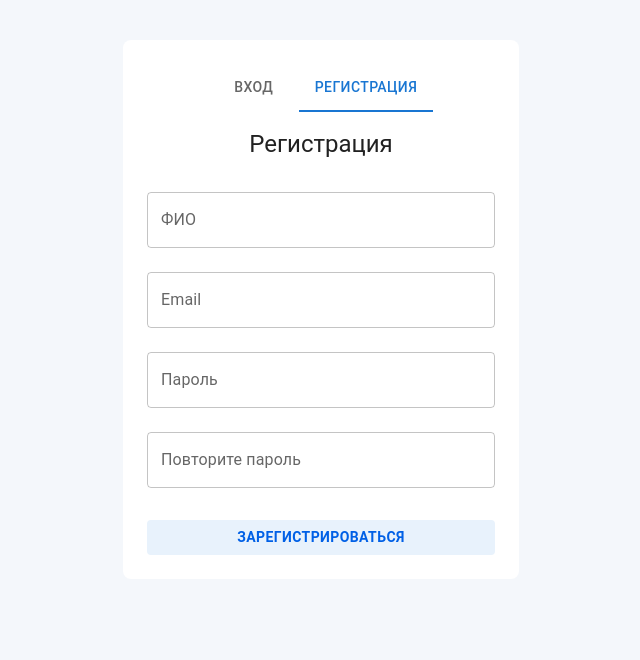
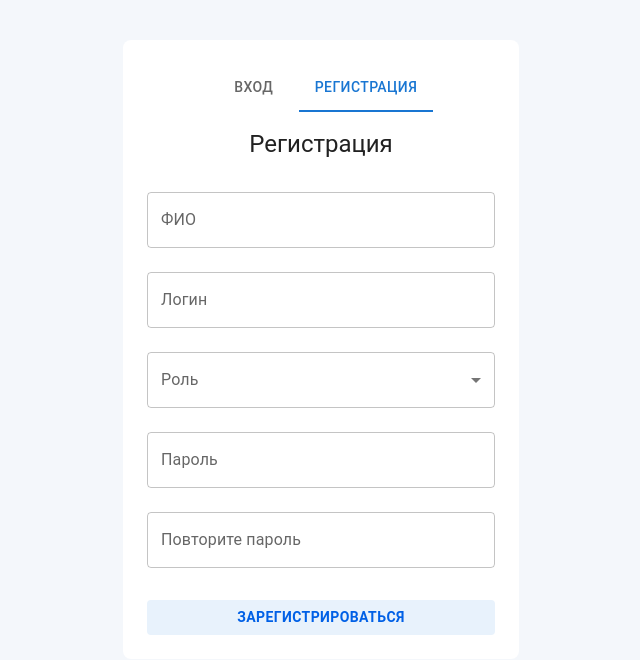
Before and after one commit to buzzilka/team-development, a React (Vite) app: page /auth in a window 1280 px wide. Both pictures are taken after a click on the tab "РЕГИСТРАЦИЯ". Shown: the top 660 px of the page, without its empty margins (319-959 px from the left). Built offline with nearby package versions, Linux system fonts and the light colour scheme.

Commit message:
Authorization fixes, add role and group fields for registration and axios interceptors

```diff
--- /dev/null
+++ b/src/api/apiClient.ts
@@ -0,0 +1,33 @@
+import axios from "axios";
+
+const apiClient = axios.create({
+  baseURL: "/api",
+  headers: {
+    "Content-Type": "application/json",
+  }
+});
+
+apiClient.interceptors.request.use(
+  (config) => {
+    const token = localStorage.getItem("token");
+    if (token) {
+      config.headers.Authorization = `Bearer ${token}`;
+    }
+    return config;
+  },
+  (error) => {
+    return Promise.reject(error);
+  }
+);
+
+apiClient.interceptors.response.use(
+  (response) => response,
+  async (error) => {
+    if (error.response?.status === 401) {
+      console.log("Неавторизован! Возможно, истек токен.");
+    }
+    return Promise.reject(error);
+  }
+);
+
+export default apiClient;
--- /dev/null
+++ b/src/api/auth.ts
@@ -0,0 +1,13 @@
+import apiClient from "./apiClient";
+
+//Ссылка на API не указана, так как в vite.config.ts указан proxy для локальной связи с сервером
+
+export const loginUser = async (login: string, password: string) => {
+  const response = await apiClient.post(`api/User/login`, {login, password});
+  return response.data;
+};
+
+export const registerUser = async (name: string, login: string, password: string, role: string, group: string) => {
+  const response = await apiClient.post(`api/User/register`, { name, login, password, role, group });
+  return response.data;
+};
--- a/src/api/auth.tsx
+++ /dev/null
@@ -1,17 +0,0 @@
-import axios from "axios";
-
-//Ссылка на API не указана, так как в vite.config.ts указан proxy для связи с сервером
-
-export const loginUser = async (login: string, password: string) => {
-  const response = await axios.post(`api/User/login`, {login, password },{ headers: {
-    'Content-Type': 'application/json',
-  }});
-  return response.data;
-};
-
-export const registerUser = async (name: string, login: string, password: string) => {
-  const response = await axios.post(`api/User/register`, { name, login, password }, { headers: {
-    'Content-Type': 'application/json',
-  }});
-  return response.data;
-};
--- a/src/components/LginForm.tsx
+++ b/src/components/LginForm.tsx
@@ -5,7 +5,7 @@ import { TextField, Button, Box, Typography } from "@mui/material";
 import { loginUser } from "../api/auth";
 
 const schema = yup.object({
-  email: yup.string().required("Введите email"),
+  login: yup.string().min(6, "Минимум 6 символов").required("Введите логин"),
   password: yup
     .string()
     .min(6, "Минимум 6 символов")
@@ -21,9 +21,9 @@ const LoginForm = () => {
     resolver: yupResolver(schema),
   });
 
-  const onSubmit = async (data: { email: string; password: string }) => {
+  const onSubmit = async (data: { login: string; password: string }) => {
     try {
-      const response = await loginUser(data.email, data.password);
+      const response = await loginUser(data.login, data.password);
       localStorage.setItem("token", response.token);
       window.location.href = "/profile";
     } catch (error) {
@@ -39,12 +39,12 @@ const LoginForm = () => {
       </Typography>
 
       <TextField
-        label="Email"
+        label="Логин"
         fullWidth
         margin="normal"
-        {...register("email")}
-        error={!!errors.email}
-        helperText={errors.email?.message}
+        {...register("login")}
+        error={!!errors.login}
+        helperText={errors.login?.message}
       />
 
       <TextField
--- a/src/components/RegisterForm.tsx
+++ b/src/components/RegisterForm.tsx
@@ -1,12 +1,23 @@
-import { useForm } from "react-hook-form";
+import { useForm, Controller } from "react-hook-form";
+import { useEffect } from "react";
 import { yupResolver } from "@hookform/resolvers/yup";
 import * as yup from "yup";
-import { TextField, Button, Box, Typography } from "@mui/material";
+import {
+  TextField,
+  Button,
+  Box,
+  Typography,
+  Select,
+  MenuItem,
+  FormControl,
+  InputLabel,
+} from "@mui/material";
 import { registerUser } from "../api/auth";
+import axios from "axios";
 
 const schema = yup.object({
   name: yup.string().required("Введите ФИО"),
-  email: yup.string().required("Введите email"),
+  login: yup.string().min(6, "Минимум 6 символов").required("Введите логин"),
   password: yup
     .string()
     .min(6, "Минимум 6 символов")
@@ -15,27 +26,58 @@ const schema = yup.object({
     .string()
     .oneOf([yup.ref("password")], "Пароли не совпадают")
     .required("Повторите пароль"),
+  role: yup.string().required("Выберите роль"),
+  group: yup.string().when("role", {
+    is: "Student",
+    then: (schema) => schema.required("Введите номер группы"),
+    otherwise: (schema) => schema.notRequired(),
+  }),
 });
 
 const RegisterForm = () => {
   const {
+    control,
     register,
     handleSubmit,
+    setValue,
+    watch,
     formState: { errors },
   } = useForm({
     resolver: yupResolver(schema),
+    defaultValues: { role: "", group: "" },
   });
+
+  const role = watch("role");
+
+  useEffect(() => {
+    if (role === "Teacher") {
+      setValue("group", "-");
+    }
+  }, [role, setValue]);
 
   const onSubmit = async (data: {
     name: string;
-    email: string;
+    login: string;
     password: string;
+    role: string;
+    group?: string;
   }) => {
+    console.log("Данные формы:", data);
     try {
-      await registerUser(data.name, data.email, data.password);
+      await registerUser(
+        data.name,
+        data.login,
+        data.password,
+        data.role,
+        data.group || "-"
+      );
       window.location.href = "/profile";
     } catch (error) {
-      console.log(error);
+      if (axios.isAxiosError(error)) {
+        console.log(error.response?.data);
+      } else {
+        console.log("Не ошибка сервера");
+      }
       alert("Ошибка регистрации");
     }
   };
@@ -56,13 +98,38 @@ const RegisterForm = () => {
       />
 
       <TextField
-        label="Email"
+        label="Логин"
         fullWidth
         margin="normal"
-        {...register("email")}
-        error={!!errors.email}
-        helperText={errors.email?.message}
+        {...register("login")}
+        error={!!errors.login}
+        helperText={errors.login?.message}
       />
+
+      <FormControl fullWidth margin="normal" error={!!errors.role}>
+        <InputLabel>Роль</InputLabel>
+        <Controller
+          name="role"
+          control={control}
+          render={({ field }) => (
+            <Select {...field} label="Роль">
+              <MenuItem value="Student">Студент</MenuItem>
+              <MenuItem value="Teacher">Преподаватель</MenuItem>
+            </Select>
+          )}
+        />
+      </FormControl>
+
+      {role === "Student" && (
+        <TextField
+          label="Номер группы"
+          fullWidth
+          margin="normal"
+          {...register("group")}
+          error={!!errors.group}
+          helperText={errors.group?.message}
+        />
+      )}
 
       <TextField
         label="Пароль"
@@ -97,7 +164,7 @@ const RegisterForm = () => {
           color: "#0060e6",
           bgcolor: "#e8f2fc",
           "&:hover": {
-            bgcolor: " #bad9f7",
+            bgcolor: "#bad9f7",
           },
         }}
       >
```
